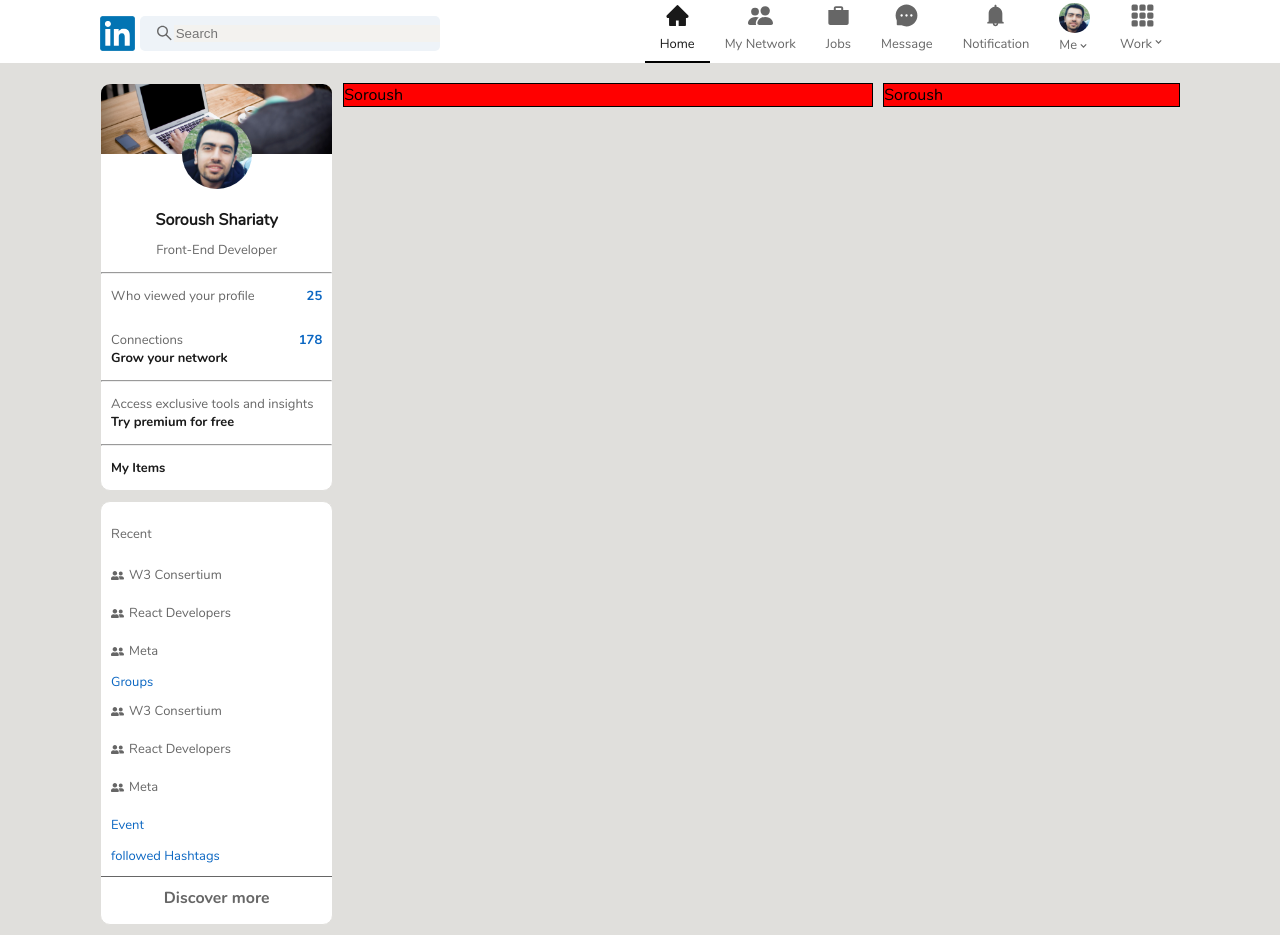
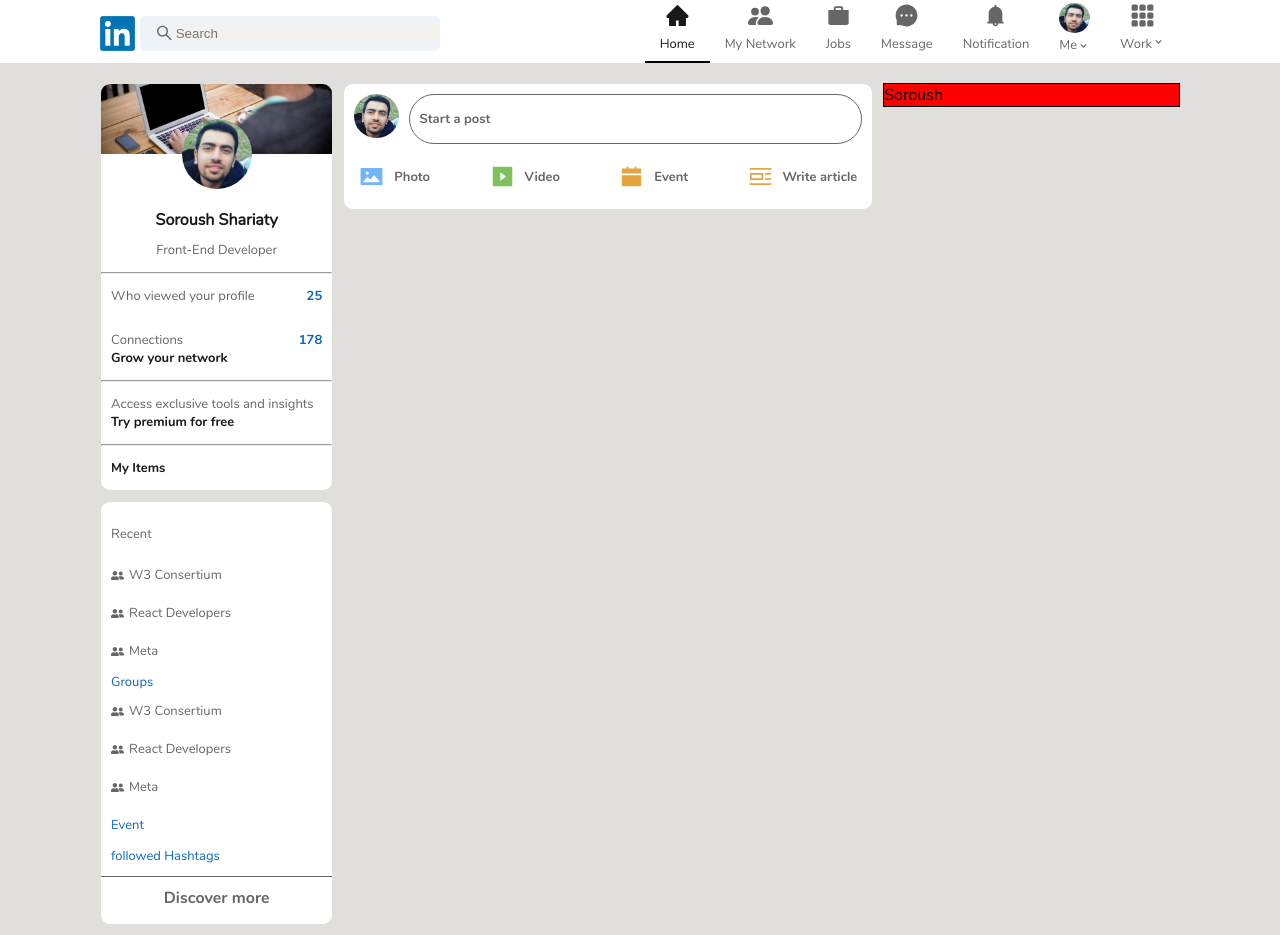
Before and after one commit to Soroush-Shariaty/linkedin-Clone, a Next.js app: page / in a window 1280 px wide. Built offline with nearby package versions, Linux system fonts and the light colour scheme.

Commit message:
Startpost and StartpostButton components created

```diff
--- a/components/homePageComponents/index.js
+++ b/components/homePageComponents/index.js
@@ -1 +1,2 @@
 export { default as RecentItem } from "./recentItem/RecentItem.jsx";
+export { default as StartpostButton } from "./startpostButton/StartpostButton.jsx";
--- /dev/null
+++ b/components/homePageComponents/startpostButton/StartpostButton.jsx
@@ -0,0 +1,11 @@
+import styles from "../../../styles/homePageStyles/startpostButton.module.css";
+const StartpostButton = ({ children, text, color }) => {
+  return (
+    <button className={styles.startpostButton} href="#">
+      <div style={{ color: `${color}` }}>{children}</div>
+      <p>{text}</p>
+    </button>
+  );
+};
+
+export default StartpostButton;
--- a/containers/homePageContainers/index.js
+++ b/containers/homePageContainers/index.js
@@ -1,2 +1,3 @@
 export { default as Profile } from "./profile/Profile.jsx";
 export { default as Recent } from "./recent/Recent.jsx";
+export { default as StartPost } from "./startpost/StartPost.jsx";
--- a/containers/homePageContainers/startpost/StartPost.jsx
+++ b/containers/homePageContainers/startpost/StartPost.jsx
@@ -1,7 +1,44 @@
-import "./startpost.css";
+import Image from "next/image";
+import {
+  AiFillPicture,
+  AiFillPlaySquare,
+  AiFillCalendar,
+  AiOutlinePicLeft,
+} from "react-icons/ai";
+import { StartpostButton } from "../../../components/homePageComponents/index";
+import styles from "../../../styles/homePageStyles/startpost.module.css";
+import userPic from "../../../public/images/User-img.jpg";
 
 const StartPost = () => {
-  return <div></div>;
+  return (
+    <div className={styles.startPost}>
+      <div style={{ display: "flex", marginBottom: "10px" }}>
+        <div className={styles.startPost__user_img_container}>
+          <Image
+            src={userPic}
+            layout="responsive"
+            alt="user"
+            className={styles.startPost__user_img}
+          />
+        </div>
+        <button className={styles.startPost__btn}>Start a post</button>
+      </div>
+      <div style={{ display: "flex", justifyContent: "space-between" }}>
+        <StartpostButton text="Photo" color="#70b5f9">
+          <AiFillPicture />
+        </StartpostButton>
+        <StartpostButton text="Video" color="#7fc15e">
+          <AiFillPlaySquare />
+        </StartpostButton>
+        <StartpostButton text="Event" color="#e7a33e">
+          <AiFillCalendar />
+        </StartpostButton>
+        <StartpostButton text="Write article" color="#e7a33e">
+          <AiOutlinePicLeft />
+        </StartpostButton>
+      </div>
+    </div>
+  );
 };
 
 export default StartPost;
--- a/pages/index.js
+++ b/pages/index.js
@@ -1,7 +1,11 @@
 import React from "react";
 import Navbar from "./../containers/navbarContainers/navbar/Navbar";
 import BodyContainer from "./../containers/bodyContainer/BodyContainer";
-import { Profile, Recent } from "../containers/homePageContainers/index";
+import {
+  Profile,
+  Recent,
+  StartPost,
+} from "../containers/homePageContainers/index";
 
 const HomePage = () => {
   return (
@@ -12,8 +16,8 @@
           <Profile />
           <Recent />
         </div>
-        <div style={{ backgroundColor: "red", border: "1px solid black" }}>
-          Soroush
+        <div>
+          <StartPost />
         </div>
         <div style={{ backgroundColor: "red", border: "1px solid black" }}>
           Soroush
--- /dev/null
+++ b/styles/homePageStyles/startpost.module.css
@@ -0,0 +1,41 @@
+.startPost {
+  outline: 0;
+  padding: 10px;
+  margin-bottom: 0;
+  background-color: var(--white);
+  border: 1px solid var(--gray);
+  border-radius: 10px;
+  overflow: hidden;
+  margin-bottom: 10px;
+}
+
+.startPost__user_img_container {
+  width: 50px;
+  height: 50px;
+  border-radius: 50%;
+}
+
+.startPost__user_img {
+  border-radius: 50%;
+}
+
+.startPost__btn {
+  display: block;
+  width: 100%;
+  border-radius: 50px;
+  align-self: center;
+  text-align: left;
+  padding: 15px 10px;
+  background-color: var(--white);
+  outline: none;
+  border: 1px solid var(--dark-gray);
+  margin-left: 10px;
+  font-size: 13px;
+  color: var(--dark-gray);
+  cursor: pointer;
+  font-family: var(--font-heading);
+}
+
+.startPost__btn:hover {
+  background-color: var(--gray);
+}
--- /dev/null
+++ b/styles/homePageStyles/startpostButton.module.css
@@ -0,0 +1,29 @@
+.startpostButton {
+  border: none;
+  outline: none;
+  padding: 10px 5px;
+  background-color: var(--white);
+  font-family: var(--font-heading);
+  border-radius: 2px;
+  color: var(--dark-gray);
+  display: flex;
+  justify-content: flex-start;
+  cursor: pointer;
+  align-items: center;
+}
+
+.startpostButton:hover {
+  background-color: var(--gray);
+}
+
+.startpostButton div {
+  margin-right: 10px;
+  font-size: 25px;
+  display: flex;
+  align-items: center;
+}
+
+.startpostButton p {
+  margin: 0;
+  font-size: 13px;
+}
```
Also changed, not shown: containers/homePageContainers/startpost/startpost.css (deleted).
